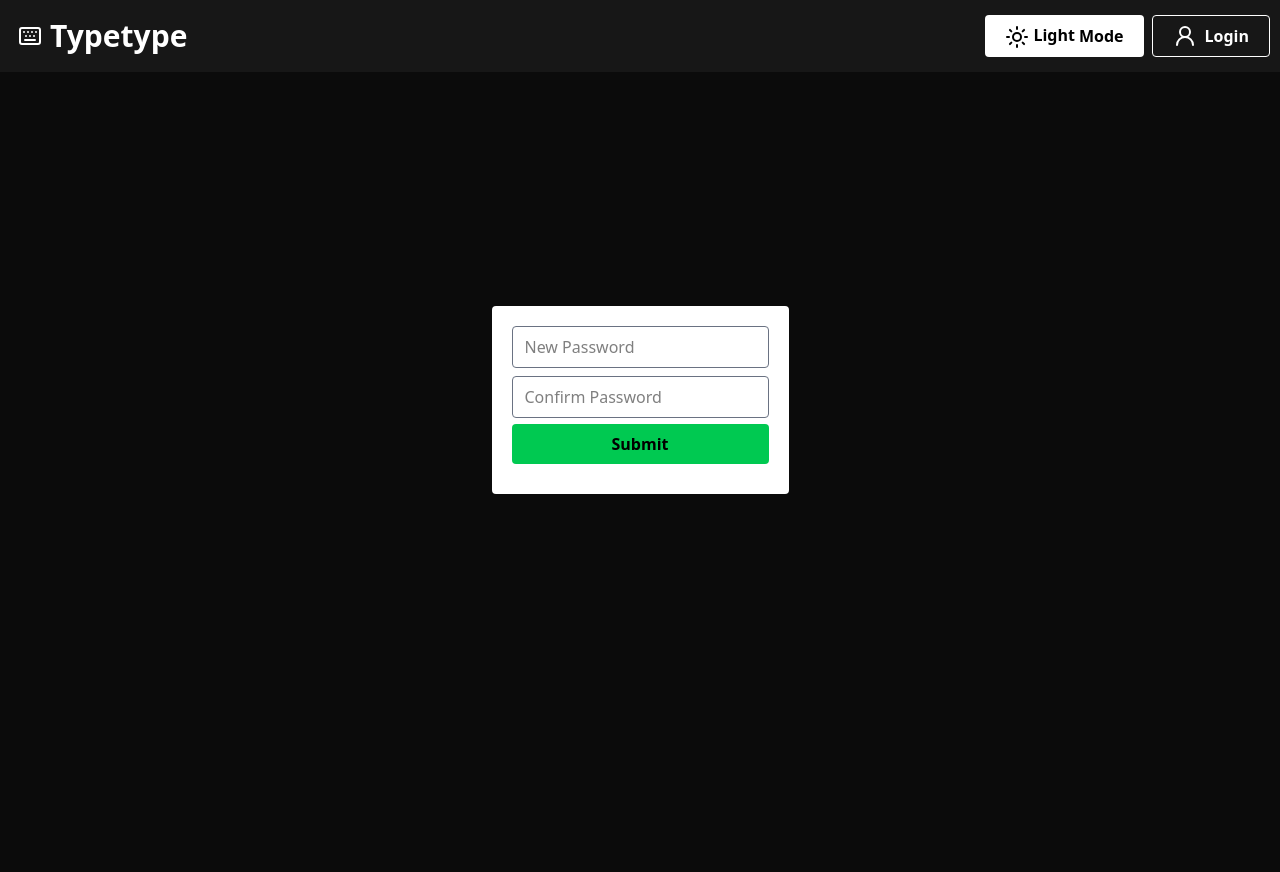
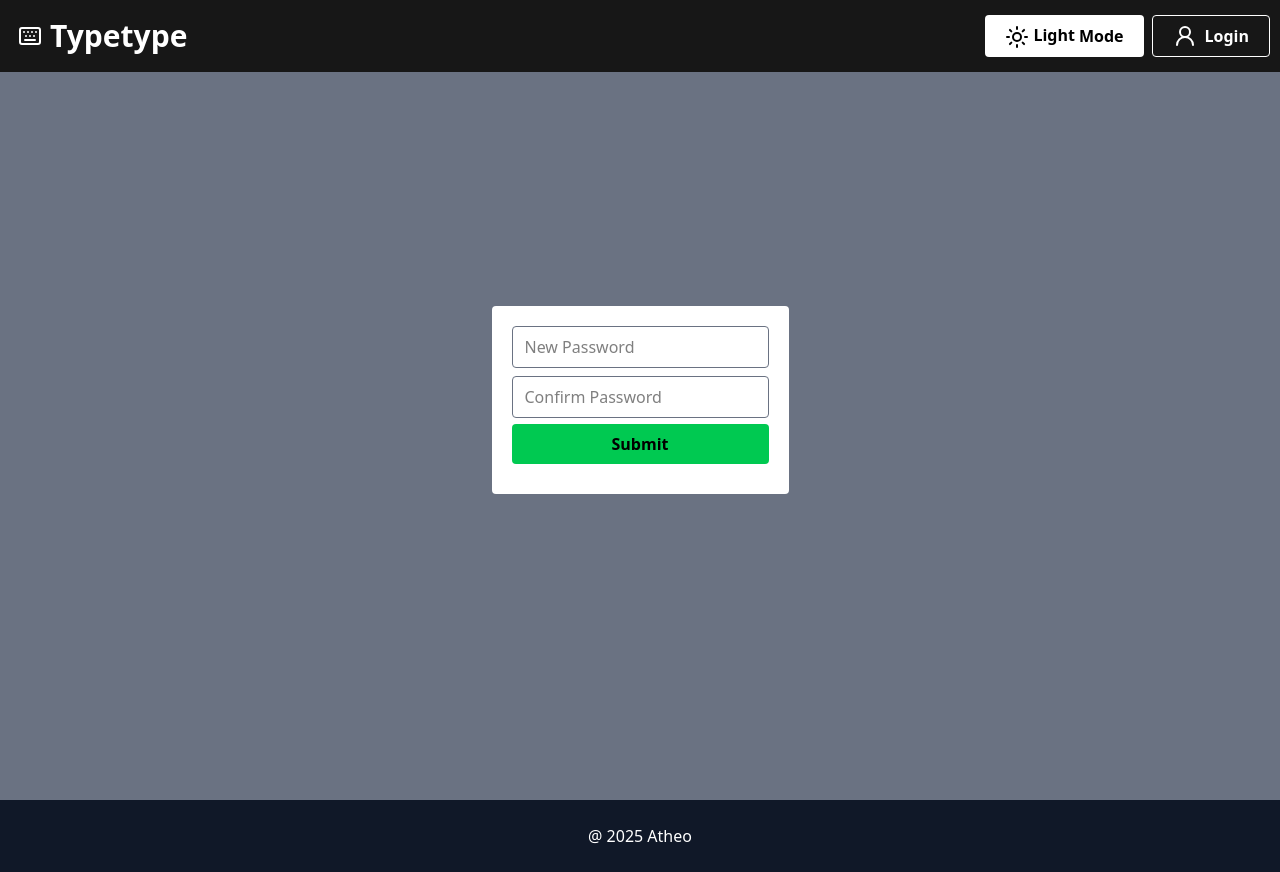
Before and after one commit to AtheoJester23/Typetype, a React (Vite) app: page /reset-password in a window 1280 px wide. Before the commit the page ends 800 px from the top, so only its background shows below. Built offline with nearby package versions, Linux system fonts and the light colour scheme; no server answers.

Commit message:
fix(navbar): position to fixed

```diff
--- a/src/App.tsx
+++ b/src/App.tsx
@@ -15,6 +15,7 @@ import ViewAll from './pages/ViewAll'
 import CustomTyping from './pages/CustomTyping'
 import Settings from './pages/Settings'
 import ResetPass from './pages/ResetPass'
+import Footer from './components/Footer'
 
 function App() {
   return (
@@ -58,6 +59,7 @@ function App() {
             <Route path='/reset-password' element={<ResetPass/>}/>
             <Route path='*' element={<NonExistent/>}/>
           </Routes>
+          <Footer/>
         </BrowserRouter>
       </ThemeProvider>
   )
--- a/src/components/Footer.tsx
+++ b/src/components/Footer.tsx
@@ -1,8 +1,6 @@
-import React from 'react'
-
 const Footer = () => {
   return (
-    <footer className='footer bg-green-500'>
+    <footer className='bg-gray-900 text-white py-6 text-center'>
       <p>@ {new Date().getFullYear()} Atheo</p>
     </footer>
   )
--- a/src/index.css
+++ b/src/index.css
@@ -3,11 +3,15 @@
 .Navbar{
   background-color: rgb(23,23,23);
   display: flex;
-  position: absolute;
+  position: fixed;
   width: 100%;
+  top: 0;
+  right: 0;
+  left: 0;
   justify-content: space-between;
   align-items: center;
   padding: 10px;
+  z-index: 1000;
 }
 
 .dark{
@@ -49,7 +53,6 @@
   align-items: center;
   gap: 30px;
   height: 100vh;
-  padding-top: 60px;
   flex-direction: column;
 }
 
--- a/src/pages/ResetPass.tsx
+++ b/src/pages/ResetPass.tsx
@@ -3,7 +3,7 @@ import ResetForm from "../components/ResetForm"
 
 const ResetPass = () => {
   return (
-    <div className='h-[100vh] flex justify-center items-center'>
+    <div className='bg-gray-500 h-[100vh] flex justify-center items-center'>
         <ResetForm/>
     </div>
   )
```
